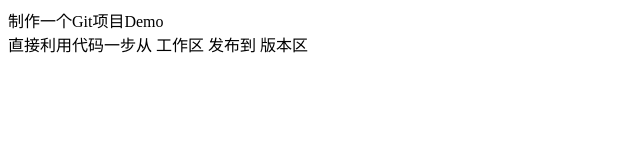
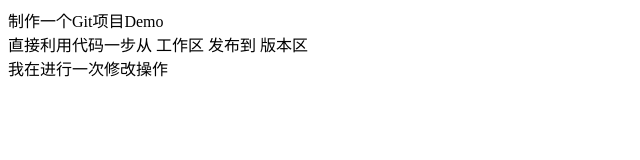
Before and after one commit to huangkesong/Happy, a plain HTML site: page drag.html in a window 1280 px wide. Shown: the whole page, without its empty margins (0-640 px from the left). Drawn offline with Linux system fonts and the light colour scheme.

Commit message:
all update

```diff
--- a/drag.html
+++ b/drag.html
@@ -8,5 +8,6 @@
 <body>
 <div class="gitBox">制作一个Git项目Demo</div>
 <div class="gitBox">直接利用代码一步从 工作区 发布到 版本区</div>
+<div class="gitBox">我在进行一次修改操作</div>
 </body>
 </html>
```
